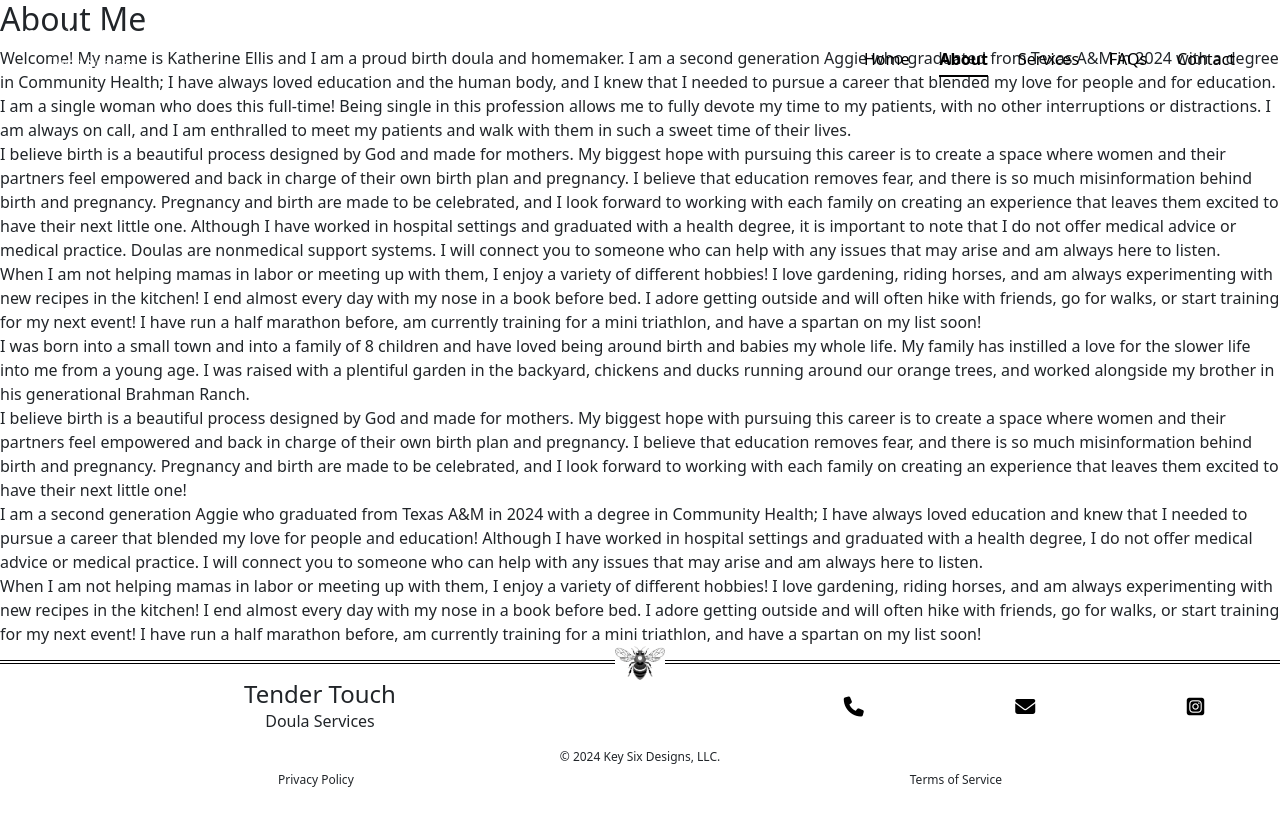
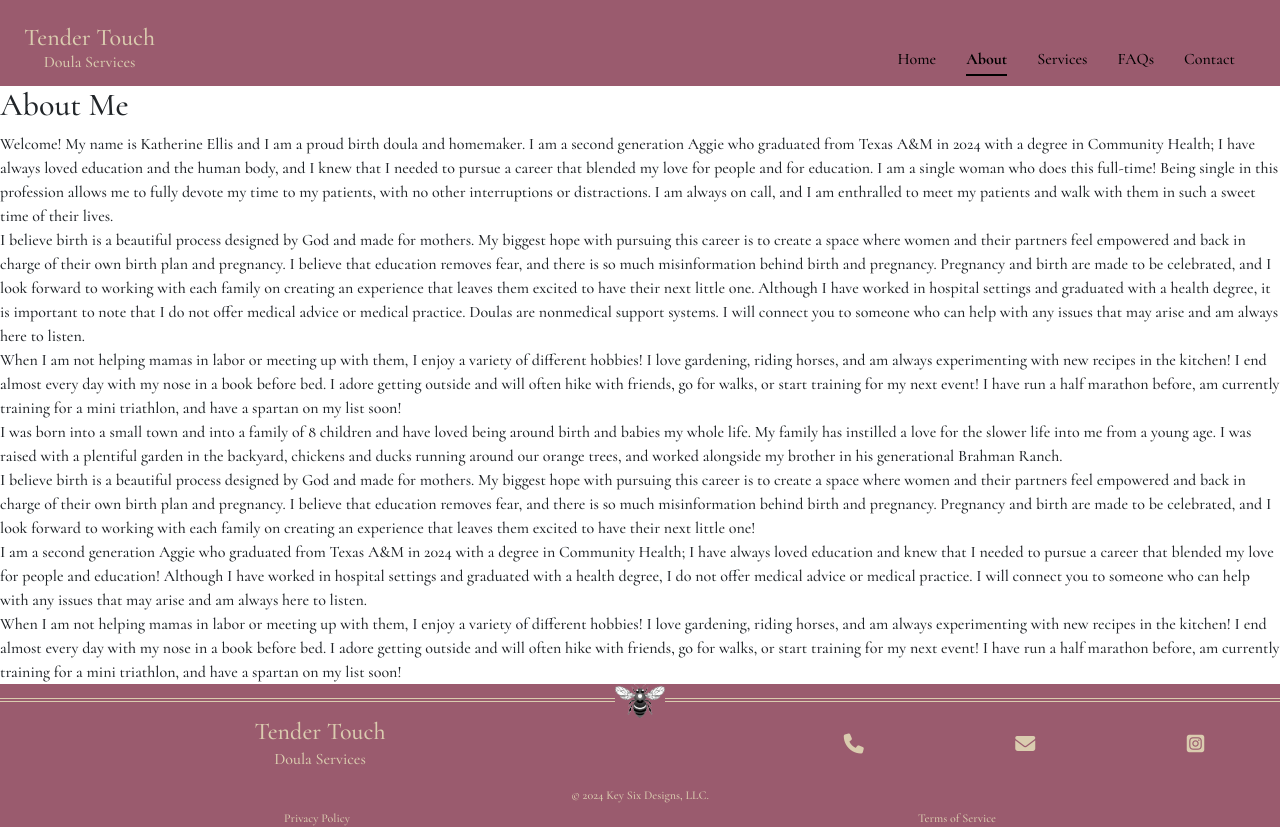
Before and after one commit to AHudg/holistic, a React (Vite) app: page /about in a window 1280 px wide. Before the commit the page ends 800 px from the top, so only its background shows below. Built offline with nearby package versions, Linux system fonts and the light colour scheme.

Commit message:
Created header + footer to correspond to background colors of pages and specific text using switch case and props

```diff
--- a/src/App.jsx
+++ b/src/App.jsx
@@ -1,4 +1,5 @@
 import { useState, useEffect } from "react";
+import { useLocation } from "react-router-dom";
 
 import Loading from "./pages/Loading/Loading.jsx";
 import Header from "./components/Header/Header.jsx";
@@ -8,6 +9,39 @@ import Footer from "./components/Footer/Footer.jsx";
 function App() {
   const [loading, setLoading] = useState(true);
   const [modalClass, setModalClass] = useState(false);
+
+  let currentLocale = useLocation().pathname.split("/")[1];
+
+  // to allow "Home" to highlight if active; lowercase to match later logic
+  if (!currentLocale) {
+    currentLocale = "home";
+  }
+
+  let bgColor;
+  let textColor;
+
+  switch (currentLocale) {
+    case "about":
+      bgColor = "var(--paleCherry)";
+      textColor = "var(--paleCrumble)";
+      break;
+    case "services":
+      bgColor = "var(--paleCrumble)";
+      textColor = "var(--meadow)";
+      break;
+    case "faqs":
+      bgColor = "var(--meadow)";
+      textColor = "var(--paleCrumble)";
+      break;
+    case "contact":
+      bgColor = "var(--sage)";
+      textColor = "var(--paleCrumble)";
+      break;
+    default:
+      bgColor;
+      textColor = "white";
+      break;
+  }
 
   useEffect(() => {
     // call the user defined function checkLoad every second, only when variable loading has changed
@@ -28,9 +62,18 @@ function App() {
         <Loading />
       ) : (
         <div id="frame" className={modalClass ? "disableScroll" : ""}>
-          <Header setModalClass={setModalClass} />
+          <Header
+            setModalClass={setModalClass}
+            currentLocale={currentLocale}
+            bgColor={bgColor}
+            textColor={textColor}
+          />
           <Outlet />
-          <Footer setModalClass={setModalClass} />
+          <Footer
+            setModalClass={setModalClass}
+            bgColor={bgColor}
+            textColor={textColor}
+          />
         </div>
       )}
     </div>
--- a/src/components/Footer/Footer.jsx
+++ b/src/components/Footer/Footer.jsx
@@ -5,7 +5,7 @@ import PrivacyPolicy from "../Legal/PrivacyPolicy.jsx";
 import ToS from "../Legal/ToS.jsx";
 import "./footer.css";
 
-function Footer({ setModalClass }) {
+function Footer({ setModalClass, bgColor, textColor }) {
   const [openPrivacy, setOpenPrivacy] = useState(false);
   const [openToS, setOpenToS] = useState(false);
 
@@ -20,9 +20,9 @@ function Footer({ setModalClass }) {
   };
 
   return (
-    <div>
-      <PageBreak />
-      <footer id="footer">
+    <div style={{ backgroundColor: bgColor }}>
+      <PageBreak textColor={textColor} />
+      <footer style={{ color: textColor }}>
         <div>
           <div className="logo">
             <h4>Tender Touch</h4>
@@ -30,13 +30,22 @@ function Footer({ setModalClass }) {
           </div>
           <div className="footerContact">
             <a href="tel:979-900-6015">
-              <i className="fa-solid fa-phone fa-lg"></i>
+              <i
+                className="fa-solid fa-phone fa-lg"
+                style={{ color: textColor }}
+              ></i>
             </a>
             <a href="mailto:katherine.ellis333@gmail.com" target="_blank">
-              <i className="fa-solid fa-envelope fa-lg"></i>
+              <i
+                className="fa-solid fa-envelope fa-lg"
+                style={{ color: textColor }}
+              ></i>
             </a>
             <a href="http://instagram.com/_u/katherinee.ellis/" target="_blank">
-              <i className="fa-brands fa-square-instagram fa-lg"></i>
+              <i
+                className="fa-brands fa-square-instagram fa-lg"
+                style={{ color: textColor }}
+              ></i>
             </a>
           </div>
         </div>
--- a/src/components/Hamburger/hamburger.css
+++ b/src/components/Hamburger/hamburger.css
@@ -24,10 +24,9 @@
   padding: 0;
   width: 100%;
   height: 3px;
-  background-color: white;
   display: block;
   border-radius: 4px;
-  transition: all 0.4s ease-in-out;
+  transition: all 0.75s ease-in-out;
   position: absolute;
 }
 
@@ -52,7 +51,6 @@
   transform-origin: 5%;
   transform: rotate(45deg);
   width: 125%;
-  background-color: black;
 }
 
 .hamburgerCheckbox:checked + .hamburger > .bar2 {
@@ -69,7 +67,6 @@
   transform-origin: 5%;
   transform: rotate(-45deg);
   width: 125%;
-  background-color: black;
 }
 
 #hamburgerMenu {
@@ -78,7 +75,7 @@
   left: 0vw;
   height: 100vh;
   width: 100vw;
-  background-color: white;
+  background-color: var(--paleCrumble);
   transition: 1s;
   z-index: 2;
 }
@@ -86,28 +83,26 @@
 #hamburgerHeading {
   display: flex;
   flex-direction: column;
-  margin: 20px 15px;
-  width: 50%;
+  margin: 1.5rem 1.5rem 0 1.5rem;
+  text-align: center;
+  width: fit-content;
+  position: relative;
 }
 
 #hamburgerHeading > h3 {
-  margin: auto;
+  margin: 0;
 }
 
-#hamburgerHeading > span {
-  margin: auto;
+.hamburgerNav {
+  margin: 30% 0;
 }
 
 .hamburgerNav > ul {
   display: flex;
   flex-direction: column;
   align-items: center;
-  margin: 50px auto;
-}
-
-nav > ul > li {
-  list-style: none;
-  padding: 15px;
+  justify-content: center;
+  margin: 0;
 }
 
 .hamLink {
--- a/src/components/Header/Header.jsx
+++ b/src/components/Header/Header.jsx
@@ -1,12 +1,11 @@
 import { useState, useEffect } from "react";
-import { useLocation } from "react-router-dom";
 
 import Hamburger from "../Hamburger/Hamburger.jsx";
 import Nav from "../Nav/Nav.jsx";
 
 import "./header.css";
 
-function Header({ setModalClass }) {
+function Header({ setModalClass, currentLocale, bgColor, textColor }) {
   const [screenSize, setScreenSize] = useState(window.innerWidth);
   const breakpoint = 768;
 
@@ -31,26 +30,23 @@ function Header({ setModalClass }) {
     "Contact",
   ];
 
-  let currentLocale = useLocation().pathname.split("/")[1];
-
-  // to allow "Home" to highlight if active; lowercase to match later logic
-  if (!currentLocale) {
-    currentLocale = "home";
-  }
-
   return (
-    <header>
+    <header
+      className={currentLocale === "home" ? "absoluteHeader" : ""}
+      style={{ backgroundColor: bgColor }}
+    >
       <h1>
-        <a href="/" className="cormorant normal">
+        <a href="/" style={{ color: textColor }}>
           Tender Touch
         </a>
-        <span className="cormorant italics">Doula Services</span>
+        <span style={{ color: textColor }}>Doula Services</span>
       </h1>
       {screenSize < breakpoint ? (
         <Hamburger
+          setModalClass={setModalClass}
+          currentLocale={currentLocale}
           hamLinks={navLinks}
-          currentLocale={currentLocale}
-          setModalClass={setModalClass}
+          textColor={textColor}
         />
       ) : (
         <Nav navLinks={navLinks} currentLocale={currentLocale} />
--- a/src/components/Header/header.css
+++ b/src/components/Header/header.css
@@ -1,8 +1,11 @@
 header {
   display: flex;
   justify-content: space-between;
+  width: 100vw;
+}
+
+.absoluteHeader {
   position: absolute;
-  width: 100vw;
 }
 
 h1 {
@@ -16,10 +19,10 @@ h1 {
 h1 > a {
   margin: 1.5rem 1.5rem 0 1.5rem;
   font-size: 1.5rem;
-  color: white;
+  color: black;
 }
 
 h1 > span {
   font-size: 1rem;
-  color: white;
+  color: black;
 }
--- a/src/components/PageBreak/PageBreak.jsx
+++ b/src/components/PageBreak/PageBreak.jsx
@@ -2,17 +2,29 @@ import bee from "../../assets/beeCutout.png";
 
 import "./pagebreak.css";
 
-function PageBreak({}) {
+function PageBreak({ textColor }) {
   return (
     <div className="pageBreak">
       <div>
-        <div className="leftPageBreak"></div>
-        <div className="leftPageBreak"></div>
+        <div
+          className="leftPageBreak"
+          style={{ backgroundColor: textColor }}
+        ></div>
+        <div
+          className="leftPageBreak"
+          style={{ backgroundColor: textColor }}
+        ></div>
       </div>
       <img src={bee} className="pageBreakBee"></img>
       <div>
-        <div className="rightPageBreak"></div>
-        <div className="rightPageBreak"></div>
+        <div
+          className="rightPageBreak"
+          style={{ backgroundColor: textColor }}
+        ></div>
+        <div
+          className="rightPageBreak"
+          style={{ backgroundColor: textColor }}
+        ></div>
       </div>
     </div>
   );
--- a/src/components/PageBreak/pagebreak.css
+++ b/src/components/PageBreak/pagebreak.css
@@ -16,12 +16,12 @@
   width: 100%;
   height: 1px;
   margin-bottom: 2px;
-  background-color: black;
 }
 
 .pageBreakBee {
   width: 50px;
   height: auto;
+  color: var(--cherry);
 }
 
 @media screen and (min-width: 575px) {
--- a/src/components/WaveSVG/waveSVG.css
+++ b/src/components/WaveSVG/waveSVG.css
@@ -15,10 +15,6 @@
   line-height: 0;
 }
 
-.relative {
-  position: relative;
-}
-
 .topPosition {
   top: 0;
 }
@@ -34,14 +30,14 @@
   height: 79px;
 }
 
-.sage {
+.sageFill {
   fill: var(--sage);
 }
 
-.meadow {
+.meadowFill {
   fill: var(--meadow);
 }
 
-.crumble {
+.crumbleFill {
   fill: var(--crumble);
 }
--- a/src/index.css
+++ b/src/index.css
@@ -2,18 +2,11 @@
   font-size: 16px;
 }
 
-.cormorant {
+body {
   font-family: "Cormorant", serif;
   font-optical-sizing: auto;
   font-weight: 500;
-}
-
-.normal {
   font-style: normal;
-}
-
-.italics {
-  font-style: italic;
 }
 
 ul {
@@ -34,6 +27,14 @@ p {
   overflow-y: hidden;
 }
 
+.italics {
+  font-style: italic;
+}
+
+.relative {
+  position: relative;
+}
+
 @media screen and (min-width: 575px) {
 }
 
--- a/src/pages/Home/home.css
+++ b/src/pages/Home/home.css
@@ -56,17 +56,23 @@
   }
 }
 
-.heroWords > p,
-.heroWords > button {
-  margin: 0 auto;
+.heroWords > p {
+  font-size: 1rem;
 }
 
-.heroWords > p:first-child {
+.heroWords > span {
   font-size: 3rem;
+  text-shadow: 4px 4px 4px rgba(0, 0, 0, 0.5);
 }
 
-.heroWords > button {
+.heroWords > a {
   margin: 10px;
+  padding: 5px 10px;
+  border-radius: 10px;
+  background-color: var(--sage);
+  border: 2px var(--paleCrumble) solid;
+  color: var(--paleCrumble);
+  box-shadow: 4px 4px 4px rgba(0, 0, 0, 0.5);
 }
 
 .whatDoula,
@@ -77,7 +83,7 @@
 
 .whatDoula h2 {
   margin: 40px auto 15px;
-  font-size: 2rem;
+  font-size: 2.25rem;
   text-align: center;
 }
 
@@ -117,7 +123,7 @@
 
 .whyDoula h2 {
   margin: 15px auto;
-  font-size: 2rem;
+  font-size: 2.25rem;
   text-align: center;
 }
 
@@ -171,7 +177,7 @@
 .serviceWords > h2 > a {
   color: var(--meadow);
   text-shadow: 3px 3px 5px rgba(0, 0, 0, 0.2);
-  font-size: 2rem;
+  font-size: 2.25rem;
 }
 
 .serviceWords > p {
@@ -199,7 +205,7 @@
 }
 
 .aboutBanner h2 {
-  font-size: 2rem;
+  font-size: 2.25rem;
   text-align: center;
   color: var(--paleCrumble);
 }
@@ -218,7 +224,6 @@
 .aboutBanner > p > a {
   color: var(--paleCrumble);
   margin-left: 10px;
-  font-style: italic;
 }
 
 .aboutBanner > p > a:hover {
```
Also changed, not shown: src/components/Hamburger/Hamburger.jsx (+26 -9 lines), src/pages/Home/Home.jsx (+19 -13 lines).
